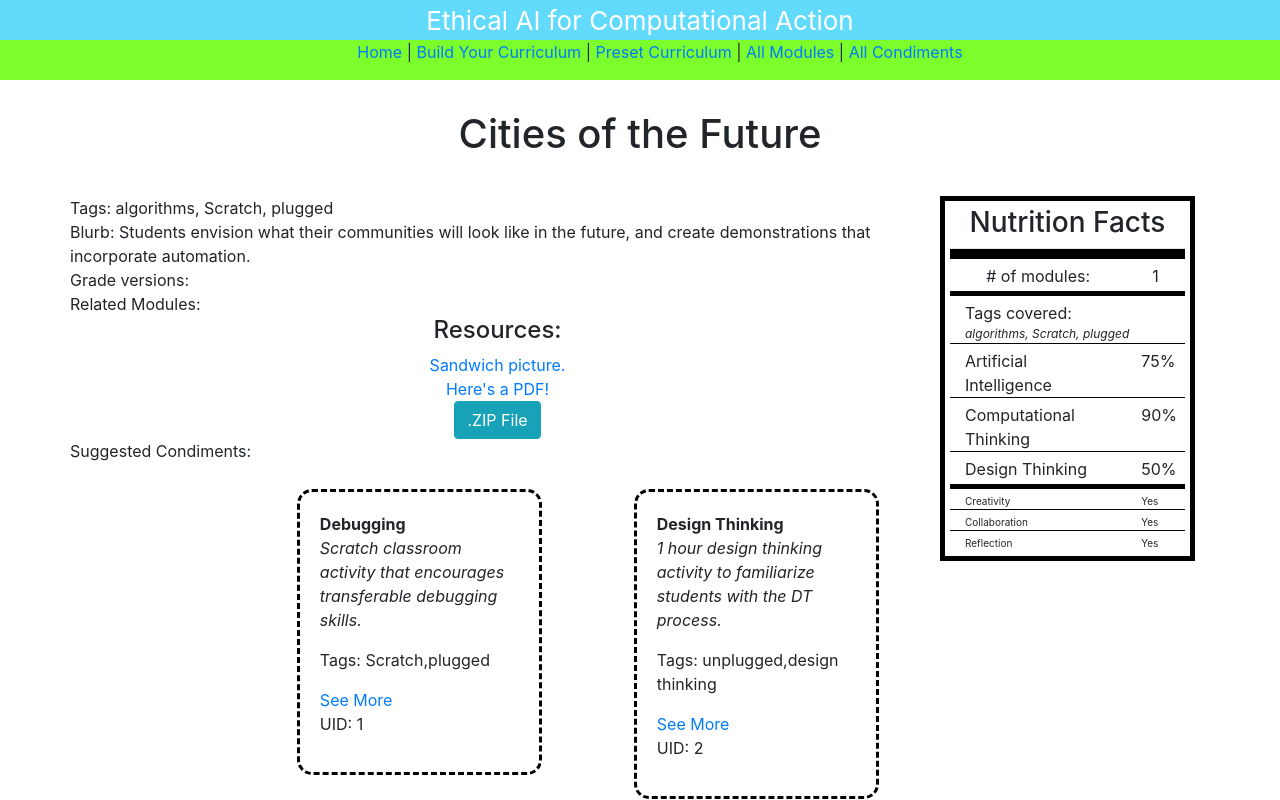
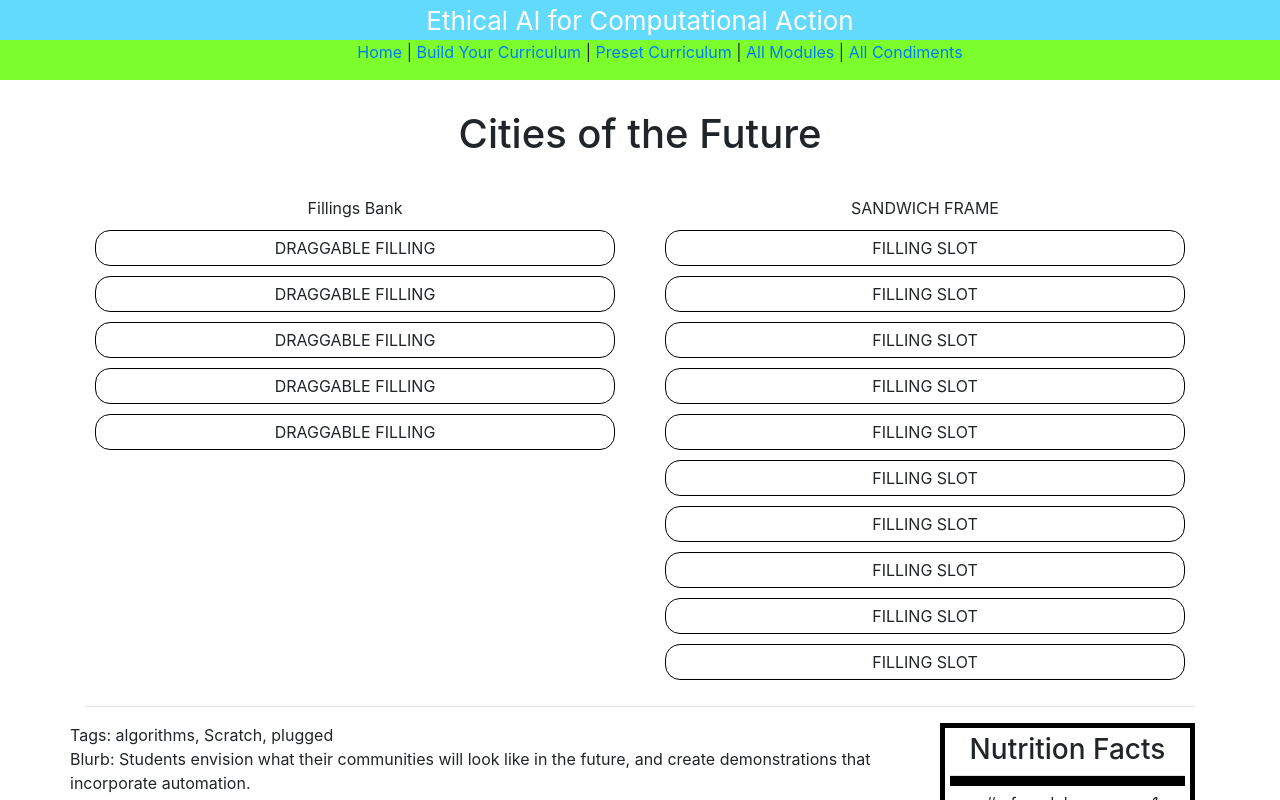
Before and after one commit to brandonwang15/meng-sandwich-app, a React (Create React App) app: page /sandwich/1 in a window 1280 px wide. Shown: the top 800 px of the page. Built offline with nearby package versions, Linux system fonts and the light colour scheme.

Commit message:
Add skeleton for sandwich builder.

```diff
--- /dev/null
+++ b/src/components/modules/sandwich/DraggableFilling.css
@@ -0,0 +1,16 @@
+.Draggable-filling-container {
+    border-radius: 15px;
+    border:1px solid black;
+    margin: 10px;
+    padding: 5px;
+    height: auto;
+}
+
+.enabled {
+    color: black;
+}
+
+.disabled {
+    color: gray;
+    background-color: lightblue;
+}
--- /dev/null
+++ b/src/components/modules/sandwich/DraggableFilling.js
@@ -0,0 +1,61 @@
+import React, { Component } from 'react';
+import './DraggableFilling.css';
+
+import PropTypes from 'prop-types';
+
+import ItemTypes from "../../../constants";
+
+import { useDrag } from 'react-dnd';
+
+function DraggableFilling(props) {
+    // const [{isDragging}, drag] = useDrag({
+    //     item: { type: ItemTypes.SANDWICH },
+    //     collect: monitor => ({
+    //         isDragging: !!monitor.isDragging(),
+    //     }),
+    //     canDrag: () => props.canDrag,
+    //     begin: () => {
+    //         return props.data;
+    //     },
+    //     end: (item, monitor) => {
+    //         console.log("DraggableSandwich: END DRAG. didDrop=%s; dropResult=%s.", monitor.didDrop(), monitor.getDropResult());
+    //     },
+    //     });
+
+    // return (
+    //     <div className={"Draggable-sandwich-container " + (props.canDrag ? "enabled" : "disabled")}
+    //         ref={drag}
+    //         style={{
+    //             opacity: isDragging ? 0.5 : 1,
+    //             cursor: 'move',
+    //         }}
+    //     >
+    //         <h3>{props.data.title}</h3>
+    //         <p>UID: {props.data.uid}</p>
+    //         <p>Tags: {props.data.tags.toString()}</p>
+    //         <p><NavLink to={"/sandwich/"+props.data.uid}>See More</NavLink></p>
+    //         <p><StarButton sandwichUID={props.data.uid}></StarButton></p>
+    //     </div>
+    // )
+
+    return (
+        <div className="Draggable-filling-container">
+            DRAGGABLE FILLING
+        </div>
+    )
+}
+
+DraggableFilling.propTypes = {
+    // data: PropTypes.object.isRequired,
+    // canDrag: PropTypes.bool.isRequired,
+}
+{/*
+DraggableFilling.defaultProps = {
+    data: {
+        "uid": -1,
+        "title": "N/A",
+        "tags": []
+    }
+} */}
+
+export default DraggableFilling;
--- /dev/null
+++ b/src/components/modules/sandwich/FillingSlot.css
@@ -0,0 +1,16 @@
+.Filling-slot-container {
+    border-radius: 15px;
+    border:1px solid black;
+    margin: 10px;
+    padding: 5px;
+    height: auto;
+}
+
+.enabled {
+    color: black;
+}
+
+.disabled {
+    color: gray;
+    background-color: lightblue;
+}
--- /dev/null
+++ b/src/components/modules/sandwich/FillingSlot.js
@@ -0,0 +1,82 @@
+import React, { Component, useState } from 'react';
+
+import './FillingSlot.css';
+
+import PropTypes from 'prop-types';
+
+import ItemTypes from "../../../constants";
+
+import { DropTarget } from 'react-dnd';
+
+import AppContext from "../../context/app_context";
+
+class FillingSlot extends React.Component {
+    render() {
+
+        // Grab the props injected by React DnD
+        const { connectDropTarget } = this.props;
+
+        const heldSandwich = this.context.curriculumSandwiches[this.props.index];
+
+        return (<>
+        <div className="Filling-slot-container">
+            FILLING SLOT
+        </div>
+        </>)
+
+        // if (this.context.isSandwichSlotEmpty(this.props.index)) {
+        //     return connectDropTarget(<div className="Sandwich-holder-empty"
+        //         style={{
+        //             cursor: 'move',
+        //         }}
+        //     >
+        //         <h1>+</h1>
+        //         <em>(add a sandwich!)</em>
+        //     </div>);
+        // } else {
+        //     return connectDropTarget(
+        //         <div className="Sandwich-holder"
+        //             style={{
+        //                 cursor: 'move',
+        //             }}
+        //         >
+        //             <h5>#{this.props.index + 1}</h5>
+        //             <h3>{heldSandwich.title}</h3>
+        //             <p>UID: {heldSandwich.uid}</p>
+        //             <p>Tags: <em>{heldSandwich.tags.toString()}</em></p>
+        //             {(heldSandwich.uid !== -1) && <NavLink to={"/sandwich/" + heldSandwich.uid}>See More</NavLink>}<br />
+        //             <button type="button" className="btn btn-warning" onClick={() => this.context.deleteSandwichFromUserCurriculum(this.props.index)}>Remove</button>
+        //         </div>
+        //     );
+        // }
+    }
+}
+
+FillingSlot.propTypes = {
+    // index: PropTypes.number.isRequired,
+}
+
+FillingSlot.contextType = AppContext;
+
+// React DnD configuration
+
+const fillingTarget = {
+    drop(props, monitor, component) {
+        console.log("FillingSlot: DROP");
+        let data = monitor.getItem();
+        console.log("Data: %o", data);
+
+        // TODO:
+        // component.context.updateSandwichInUserCurriculum(props.index, data);
+    }
+}
+
+function collect(connect, monitor) {
+    return {
+        connectDropTarget: connect.dropTarget(),
+    }
+}
+
+export default FillingSlot
+
+// export default DropTarget(ItemTypes.FILLING, fillingTarget, collect)(FillingSlot);
--- /dev/null
+++ b/src/components/modules/sandwich/FillingsBank.js
@@ -0,0 +1,35 @@
+import React, { Component } from "react";
+import PropTypes from 'prop-types';
+
+import AppContext from "../../context/app_context";
+import data from "../../../data/all_modules"
+import FillingSlot from "./FillingSlot";
+import DraggableFilling from "./DraggableFilling";
+
+class FillingsBank extends React.Component {
+    render() {
+        let fillingsList = []
+
+        for (let i = 0; i < this.props.numLayers; i++) {
+            fillingsList.push(
+                <DraggableFilling key={i}/>
+            )
+        }
+
+        return (
+            <>
+            Fillings Bank
+            {fillingsList}
+            </>
+        )
+    }
+
+}
+
+FillingsBank.propTypes = {
+    // numLayers: PropTypes.number.isRequired,
+}
+
+FillingsBank.contextType = AppContext;
+
+export default FillingsBank;
--- /dev/null
+++ b/src/components/modules/sandwich/SandwichFrame.js
@@ -0,0 +1,34 @@
+import React, { Component } from "react";
+import PropTypes from 'prop-types';
+
+import AppContext from "../../context/app_context";
+import data from "../../../data/all_modules"
+import FillingSlot from "./FillingSlot";
+
+class SandwichFrame extends React.Component {
+    render() {
+        let holderList = []
+
+        for (let i = 0; i < this.props.numLayers; i++) {
+            holderList.push(
+                <FillingSlot key={i}/>
+            )
+        }
+
+        return (
+            <>
+            SANDWICH FRAME
+            {holderList}
+            </>
+        )
+    }
+
+}
+
+SandwichFrame.propTypes = {
+    numLayers: PropTypes.number.isRequired,
+}
+
+SandwichFrame.contextType = AppContext;
+
+export default SandwichFrame;
--- a/src/components/pages/SandwichPage.js
+++ b/src/components/pages/SandwichPage.js
@@ -3,6 +3,8 @@ import React, { Component } from "react";
 
 import NutritionFacts from "../modules/NutritionFacts";
 import CondimentCard from "../modules/CondimentCard";
+import SandwichFrame from "../modules/sandwich/SandwichFrame";
+import FillingsBank from "../modules/sandwich/FillingsBank";
 
 import PropTypes from 'prop-types';
 
@@ -16,6 +18,15 @@ class SandwichPage extends React.Component {
                         <h1>{this.props.sandwich.title}</h1>
                     </div>
                 </div>
+                <div className="row">
+                    <div className="col-6">
+                        <FillingsBank numLayers="5"></FillingsBank>
+                    </div>
+                    <div className="col-6">
+                        <SandwichFrame numLayers={10}/>
+                    </div>
+                </div>
+                <hr/>
                 <div className="row">
                     <div className="col-9 text-left">
                         <div className="row">
--- a/src/constants.js
+++ b/src/constants.js
@@ -1,5 +1,6 @@
 const ItemTypes = {
     SANDWICH: 'sandwich',
+    FILLING: 'filling,'
 };
 
 export default ItemTypes;
```
